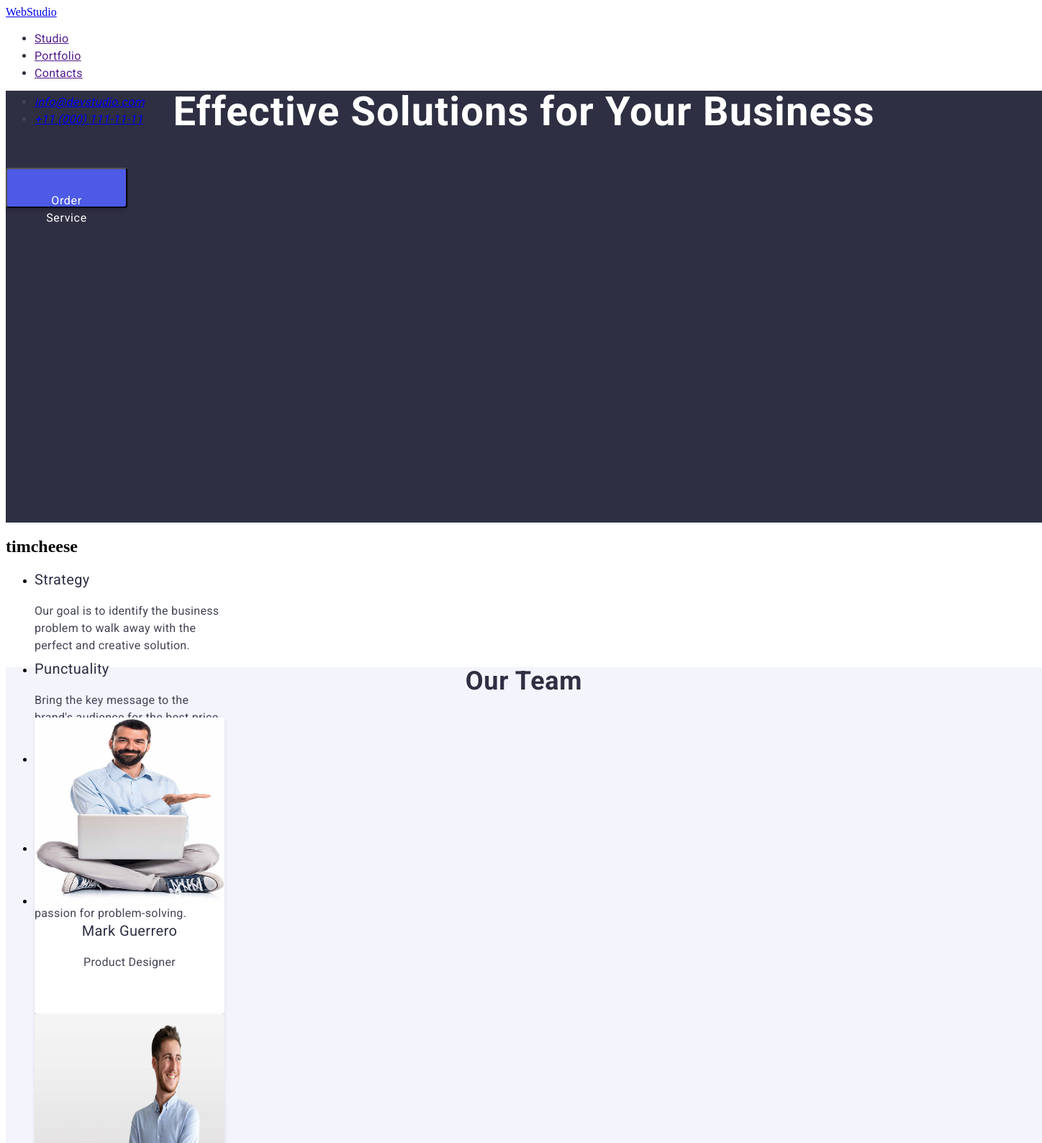
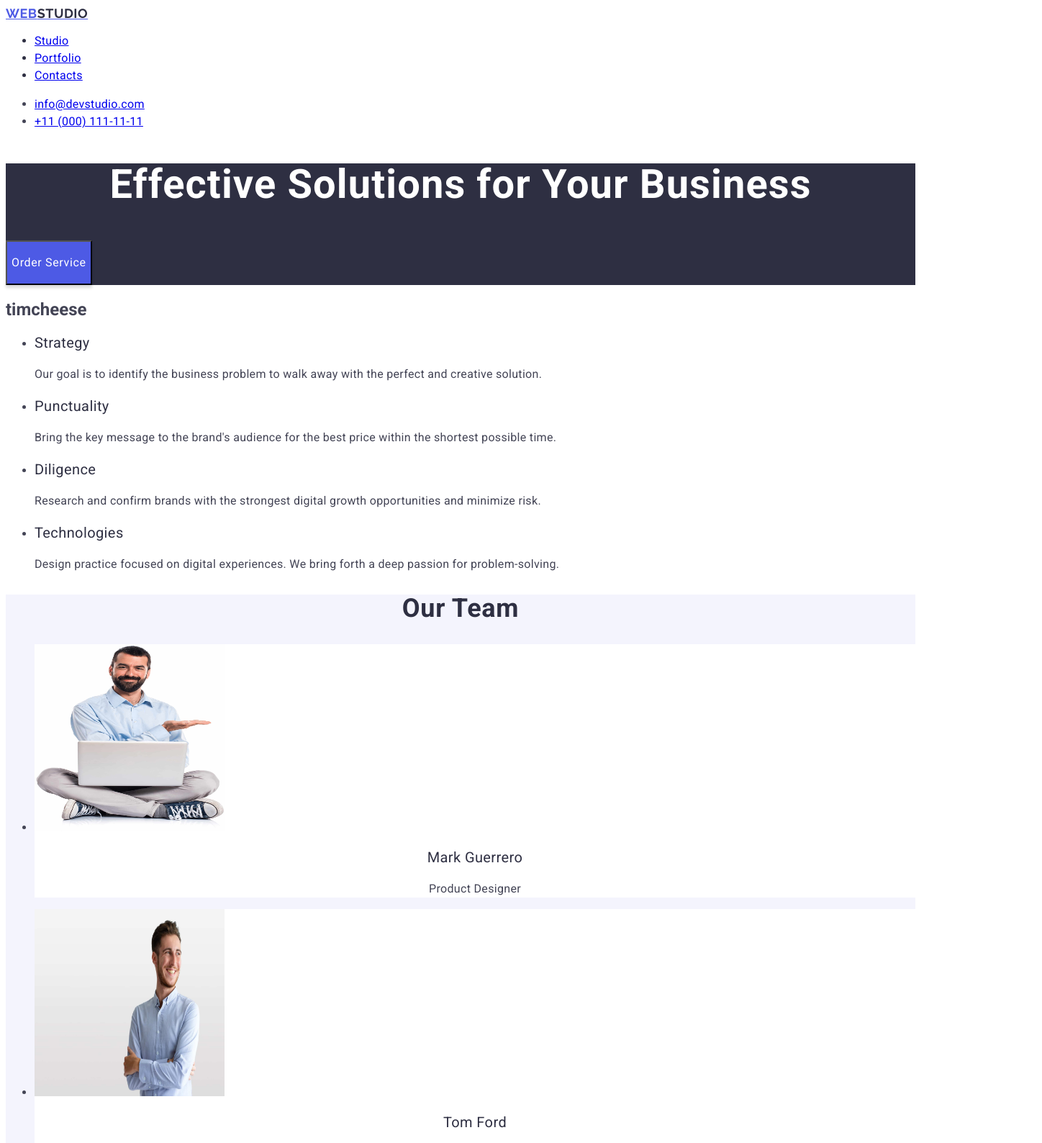
Before and after one commit to denys-a914y/goit-markup-hw-02, a plain HTML site: page index.html in a window 1280 px wide. Shown: the top 1588 px of the page at 72% size, 1448 px wide, since content can reach past the window. Drawn offline with Linux system fonts and the light colour scheme.

Commit message:
update-1

```diff
--- a/css/styles.css
+++ b/css/styles.css
@@ -1,19 +1,40 @@
-.navigator{
-  width: 1440px;
-    height: 72px;
 
 
+body{
 
-
-
+    background: #fff;
+    font-family: "Roboto", sans-serif;
+    color: #434455;
 
 
 }
 
-body{
-  width: 1440px;
-    height: 3300px;
-    background: #fff;
+.title-web{
+  font-family: "Raleway", sans-serif;
+    font-weight: 700;
+    font-size: 18px;
+
+    /* line-height: 21px; */
+    line-height: 1.16667;
+    letter-spacing: 0.03em;
+    text-transform: uppercase;
+    color: #4d5ae5;
+
+
+}
+
+.title-studio{
+  font-family: "Raleway", sans-serif;
+    font-weight: 700;
+    font-size: 18px;
+
+    /* line-height: 21px; */
+    line-height: 1.16667;
+    letter-spacing: 0.03em;
+    text-transform: uppercase;
+    color: #2e2f42;
+
+
 
 
 }
@@ -27,6 +48,10 @@ body{
     letter-spacing: 0.02em;
     color: #2e2f42;
 }
+.adress-nav{
+  font-style: normal
+
+}
 .adress-item{
   font-family: "Roboto", sans-serif;
     font-weight: 400;
@@ -39,7 +64,7 @@ body{
 }
 
 
-.h1-1{
+.main-title{
     font-family: "Roboto", sans-serif;
     font-weight: 700;
     font-size: 56px;
@@ -54,18 +79,14 @@ body{
 }
 .section-start{
   background: #2e2f42;
-  width: 1440px;
-  height: 600px;
 
 
 
 }
 
-.button1{
-  border-radius: 4px;
-  padding: 16px 32px;
-  width: 169px;
-  height: 56px;
+.button-title{
+
+
   box-shadow: 0 4px 4px 0 rgba(0, 0, 0, 0.15);
   background: #4d5ae5;
 
@@ -82,21 +103,6 @@ body{
   line-height: 150%;
   letter-spacing: 0.04em;
   color: #fff;
-
-
-}
-.solutions{
-  width: 1128px;
-    height: 104px;
-
-
-
-
-}
-
-.solution-item{
-  width: 264px;
-    height: 104px;
 
 
 }
@@ -129,9 +135,8 @@ font-family: "Roboto", sans-serif;
 
 
 }
-.section-2{
-  width: 1440px;
-    height: 732px;
+.section-team{
+
     background: #f4f4fd;
 
 
@@ -151,17 +156,6 @@ font-family: "Roboto", sans-serif;
     letter-spacing: 0.02em;
     text-align: center;
     color: #2e2f42;
-}
-
-.team-list-img{
-
-  width: 264px;
-    height: 260px;
-
-
-
-
-
 }
 
 
@@ -198,11 +192,9 @@ font-family: "Roboto", sans-serif;
 
 
 .team-list-item{
-  border-radius: 0 0 4px 4px;
-    padding: 0px 0px 32px;
-    width: 264px;
-    height: 380px;
-    box-shadow: 0 2px 1px 0 rgba(46, 47, 66, 0.08), 0 1px 1px 0 rgba(46, 47, 66, 0.16), 0 1px 6px 0 rgba(46, 47, 66, 0.08);
+
+
+
       background: #fff;
 
 
@@ -210,14 +202,7 @@ font-family: "Roboto", sans-serif;
 }
 
 
-.portfolio{
-  width: 1128px;
-    height: 1000px;
 
-
-
-
-}
 .portfolio-title{
 
   font-family: "Roboto", sans-serif;
@@ -229,11 +214,10 @@ font-family: "Roboto", sans-serif;
     letter-spacing: 0.02em;
     text-align: center;
     color: #2e2f42;
+    text-transform: capitalize
 }
 
 .portfolio-img{
-  width: 360px;
-    height: 300px;
 
 
 }
@@ -271,19 +255,12 @@ font-family: "Roboto", sans-serif;
 
 
 .footer{
-  width: 1440px;
-    height: 312px;
+
     background: #2e2f42;
 
 
 
 
-}
-.footer-title{
-
-
-  width: 115px;
-    height: 24px;
 }
 
 
@@ -300,3 +277,19 @@ font-family: "Roboto", sans-serif;
 
 
 }
+
+.title-studio-foot{
+  font-family: "Raleway", sans-serif;
+    font-weight: 700;
+    font-size: 18px;
+
+    /* line-height: 21px; */
+    line-height: 1.16667;
+    letter-spacing: 0.03em;
+    text-transform: uppercase;
+    color: #f4f4fd;
+
+
+
+
+}
--- a/index.html
+++ b/index.html
@@ -7,6 +7,7 @@
     <title>Document</title>
     <link href="https://fonts.googleapis.com/css2?family=Roboto:wght@400;700&display=swap" rel="stylesheet">
     <link rel="stylesheet" href="css/styles.css">
+    <link href="https://fonts.googleapis.com/css2?family=Raleway:wght@400;700&display=swap" rel="stylesheet">
 </head>
 
 <body>
@@ -14,12 +15,12 @@
 
     <header class="navigator">
         <nav class="nav">
-            <a href='./index.html'>WebStudio</a>
+            <a class="title-web" href='./index.html'>Web<span class="title-studio">Studio</span></a>
 
             <ul>
-                <li class="nav-item"><a href="">Studio</a></li>
-                <li class="nav-item"><a href="">Portfolio</a></li>
-                <li class="nav-item"><a href="">Contacts</a></li>
+                <li class="nav-item"><a href="./index.html">Studio</a></li>
+                <li class="nav-item"><a href="./index.html">Portfolio</a></li>
+                <li class="nav-item"><a href="./index.html">Contacts</a></li>
 
 
 
@@ -28,7 +29,7 @@
 
 
         </nav>
-        <address class="adress">
+        <address class="adress-nav">
             <ul>
 
                 <li class="adress-item">
@@ -47,11 +48,11 @@
     <main class="main">
         <section class="section-start">
 
-            <h1 class="h1-1">Effective Solutions for Your Business</h1>
-            <button class="button1" type="button"><p class="button-txt">Order Service</p></button>
+            <h1 class="main-title">Effective Solutions for Your Business</h1>
+            <button class="button-title" type="button"><p class="button-txt">Order Service</p></button>
         </section>
 
-        <section class="section-1">
+        <section class="section-solutions">
             <h2>timcheese</h2>
 
             <ul class="solutions">
@@ -91,7 +92,7 @@
 
             </ul>
         </section>
-        <section class="section-2">
+        <section class="section-team">
 
             <h2 class="team-title">Our Team</h2>
 
@@ -175,8 +176,11 @@
                 </li>
 
                 <li>
-                    <p>14 Stylish and User-Friendly App Design Concepts · Task Manager App · Calorie Tracker App · Exotic Fruit Ecommerce App ·
-                    Cloud Storage App</p>
+                    <img class="portfolio-img"
+                    src="./images/sec2-pic2.jpg"
+                    alt="macbook"
+                    width="360"
+                    height="300">
                     <h3 class="portfolio-service">Cashless Payment</h3>
                     <p class="service">Marketing</p>
 
@@ -244,7 +248,7 @@
     </main>
 
     <footer class="footer">
-        <a class="fotter-title" href="./index.html">WebStudio</a>
+        <a class="title-web" href='./index.html'>Web<span class="title-studio-foot">Studio</span></a>
         <p class="fotter-content">Increase the flow of customers and sales for your business with digital marketing & growth solutions.</p>
 
 
```
Also changed, not shown: images/sec2-pic2.jpg (added).
